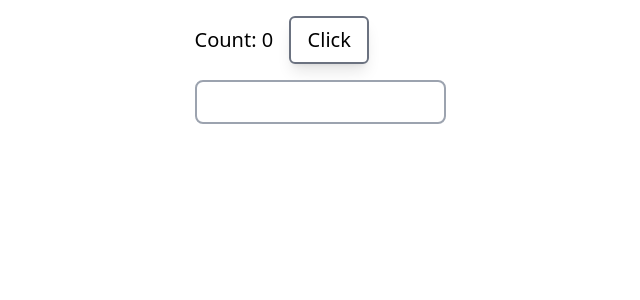
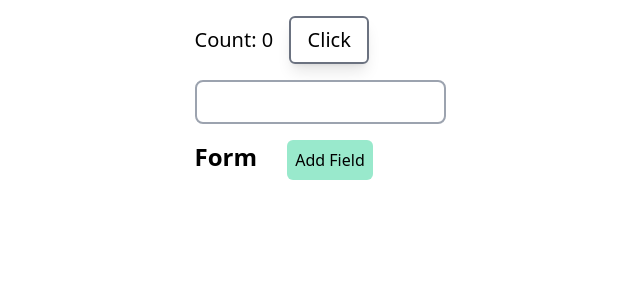
Before and after one commit to kshitijv256/practice-form, a React (Create React App) app: page / in a window 1280 px wide. Shown: the top 300 px of the page, without its empty margins (320-960 px from the left). Built offline with nearby package versions, Linux system fonts and the light colour scheme.

Commit message:
added inputfield contoller

```diff
--- a/src/App.js
+++ b/src/App.js
@@ -1,4 +1,4 @@
-import Home from "./Home/Home";
+import Home from "./pages/Home";
 
 function App() {
   return (
--- /dev/null
+++ b/src/components/InputField.jsx
@@ -0,0 +1,43 @@
+import React, { useState } from "react";
+
+function InputField({ index, removeCB }) {
+  const [input, setInput] = useState("");
+  const [saved, setSaved] = useState("");
+  const clearInput = () => {
+    setInput("");
+    setSaved("");
+  };
+  return (
+    <div>
+      <div className="flex gap-4 my-4 items-center">
+        <input
+          type="text"
+          className="border-2 border-gray-400 rounded-md p-2"
+          value={input}
+          onChange={(e) => setInput(e.target.value)}
+        />
+        <button
+          className="p-2 rounded-md bg-sky-400/50"
+          onClick={(_) => setSaved(input)}
+        >
+          save
+        </button>
+        <button
+          className="p-2 rounded-md bg-indigo-400/50"
+          onClick={(_) => clearInput()}
+        >
+          clear
+        </button>
+        <button
+          className="p-2 rounded-md bg-red-400/50 w-10 font-bold"
+          onClick={(_) => removeCB(index)}
+        >
+          X
+        </button>
+        {saved && <span>Value: {saved}</span>}
+      </div>
+    </div>
+  );
+}
+
+export default InputField;
--- a/src/Home/Home.jsx
+++ b/src/pages/Home.jsx
@@ -1,5 +1,6 @@
 import React, { useEffect, useState } from "react";
-import Button from "../Button/Button";
+import Button from "../components/Button";
+import InputController from "./InputController";
 
 function Home() {
   const [count, setCount] = useState(0);
@@ -42,6 +43,7 @@ function Home() {
           className="border-2 border-gray-400 rounded-lg p-2"
         />
       </div>
+      <InputController />
     </div>
   );
 }
--- /dev/null
+++ b/src/pages/InputController.jsx
@@ -0,0 +1,37 @@
+import React, { useState } from "react";
+import InputField from "../components/InputField";
+
+function InputController() {
+  const [count, setCount] = useState(0);
+  const [fields, setFields] = useState([]);
+
+  const addField = () => {
+    setCount((count) => count + 1);
+    setFields((fields) => [...fields, count]);
+  };
+
+  const removeField = (index) => {
+    setFields((fields) => fields.filter((field) => field !== index));
+  };
+
+  return (
+    <div>
+      <div className="my-2">
+        <h1 className="text-2xl font-bold my-4">
+          Form{" "}
+          <button
+            className="ml-6 p-2 rounded-md bg-emerald-400/50 text-base font-normal"
+            onClick={addField}
+          >
+            Add Field
+          </button>
+        </h1>
+      </div>
+      {fields.map((index) => (
+        <InputField key={index} index={index} removeCB={removeField} />
+      ))}
+    </div>
+  );
+}
+
+export default InputController;
```
Also changed, not shown: src/components/Button.jsx (renamed from src/Button/Button.jsx).
